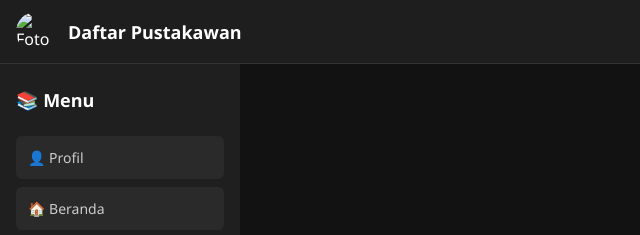
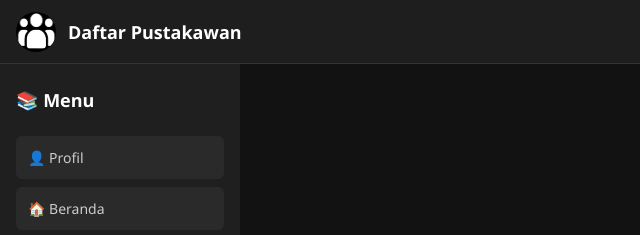
Before and after one commit to PerpustakaanLubangsa/pustakawan, a plain HTML site: page daftarpustakawan.html in a window 1280 px wide. Shown: the top 235 px of the page, 0-640 px from the left. Drawn offline with Linux system fonts and the light colour scheme; no server answers.

Commit message:
Update daftarpustakawan.html

```diff
--- a/daftarpustakawan.html
+++ b/daftarpustakawan.html
@@ -163,7 +163,7 @@
   <div id="overlay" onclick="tutupSidebar()"></div>
 
   <header>
-    <img src="img/1.png" alt="Foto" onclick="toggleSidebar()" />
+    <img src="1.png" alt="Foto" onclick="toggleSidebar()" />
     <div>
       <h1>Daftar Pustakawan</h1>
     </div>
```
